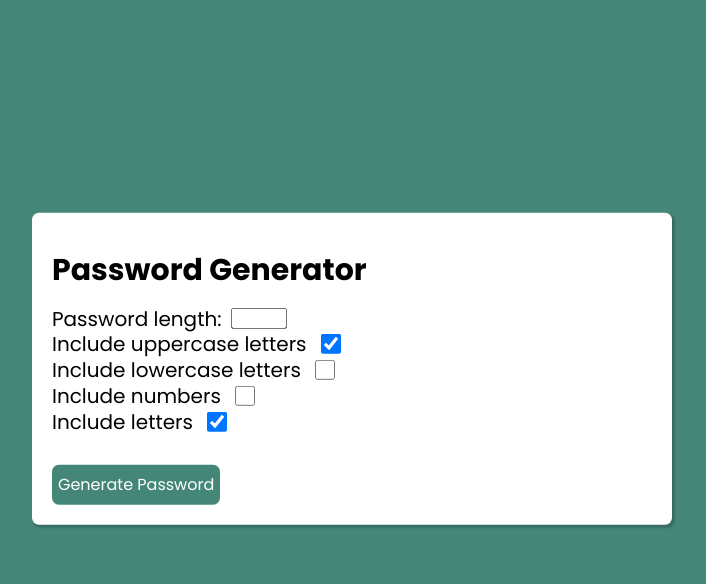
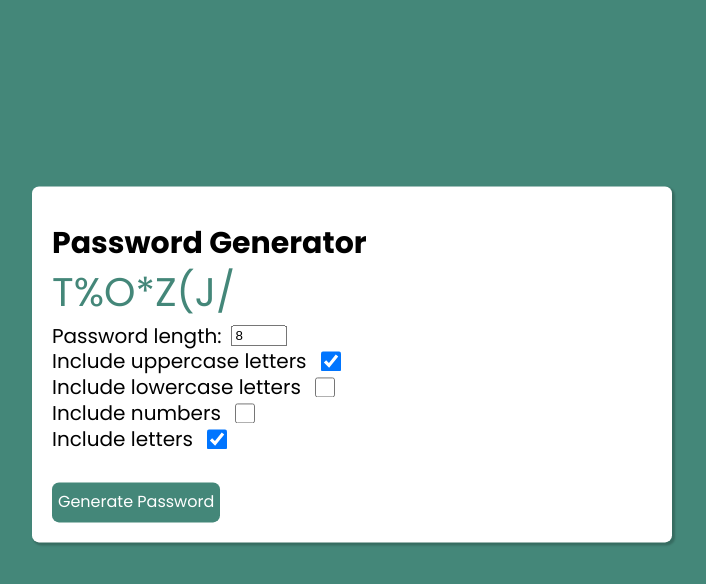
Before and after one commit to wnicolass/js-ts-course, a website built with webpack: page password_generator/public/index.html in a window 1280 px wide. Both pictures are taken after a click on the button "Generate Password". Shown: the whole page, without its empty margins (288-994 px from the left). Built offline with nearby package versions, Linux system fonts and the light colour scheme.

Commit message:
feat: show generated password on UI :sparkles:

```diff
--- a/password_generator/public/index.html
+++ b/password_generator/public/index.html
@@ -14,7 +14,7 @@
       <form>
         <div class="input-control">
           <label for="length">Password length: </label>
-          <input type="number" id="length" min="1" max="25" />
+          <input value="8" type="number" id="length" min="1" max="25" />
         </div>
 
         <div class="input-control">
--- a/password_generator/src/index.js
+++ b/password_generator/src/index.js
@@ -1 +1,4 @@
+import formHandler from "./modules/formhandler.js";
 import "./assets/styles/style.css";
+
+formHandler();
--- a/password_generator/src/modules/formhandler.js
+++ b/password_generator/src/modules/formhandler.js
@@ -1 +1,28 @@
 import generatePassword from "./generator";
+
+const generatedPassword = document.querySelector(".generated-password");
+const lengthEl = document.getElementById("length");
+const uppercase = document.querySelector(".check-uppercase");
+const lowercase = document.querySelector(".check-lowercase");
+const numbers = document.querySelector(".check-numbers");
+const symbols = document.querySelector(".check-symbols");
+const generateBtn = document.querySelector(".generate-password");
+
+export default () => {
+  generateBtn.addEventListener(
+    "click",
+    () => (generatedPassword.textContent = generate())
+  );
+};
+
+function generate() {
+  const password = generatePassword(
+    lengthEl.value,
+    uppercase.checked,
+    lowercase.checked,
+    numbers.checked,
+    symbols.checked
+  );
+
+  return password || "Select length and options";
+}
```
Also changed, not shown: password_generator/public/assets/js/bundle.js (+75 -1 lines), 1 other file.
